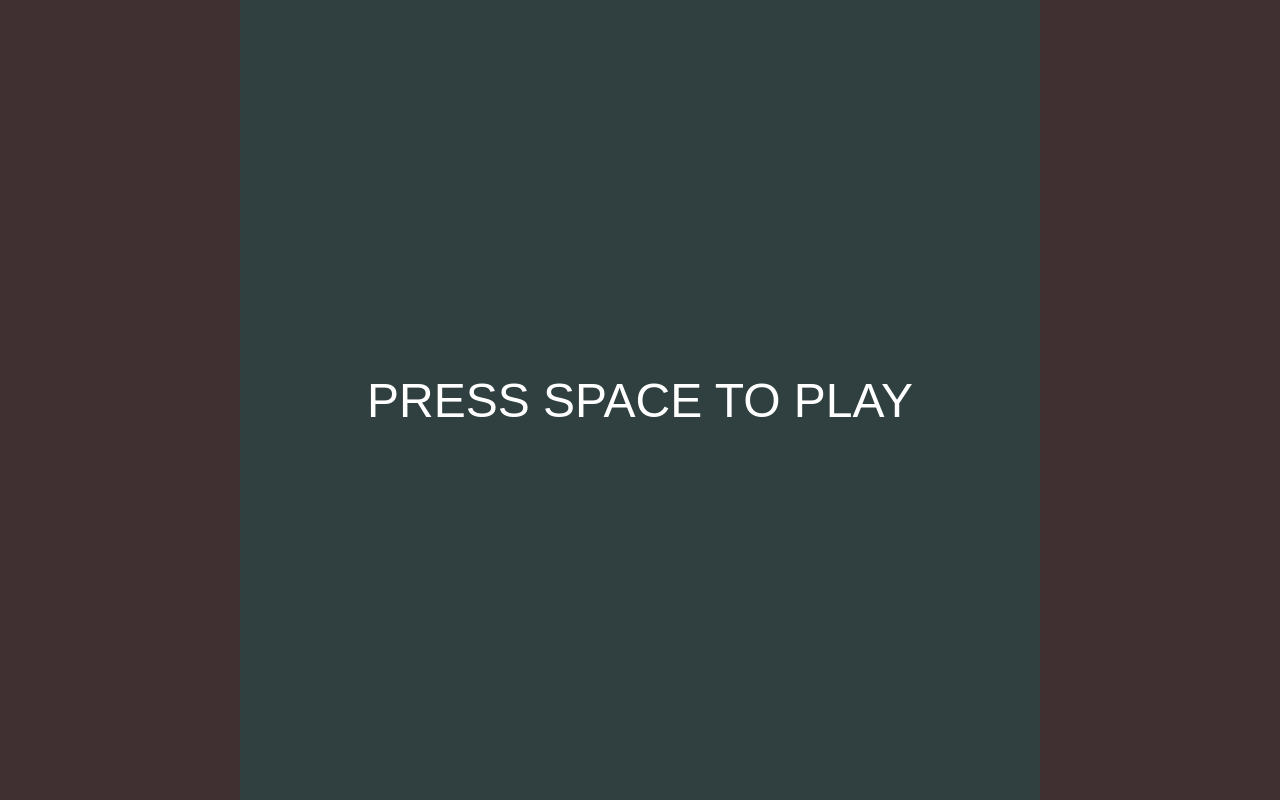
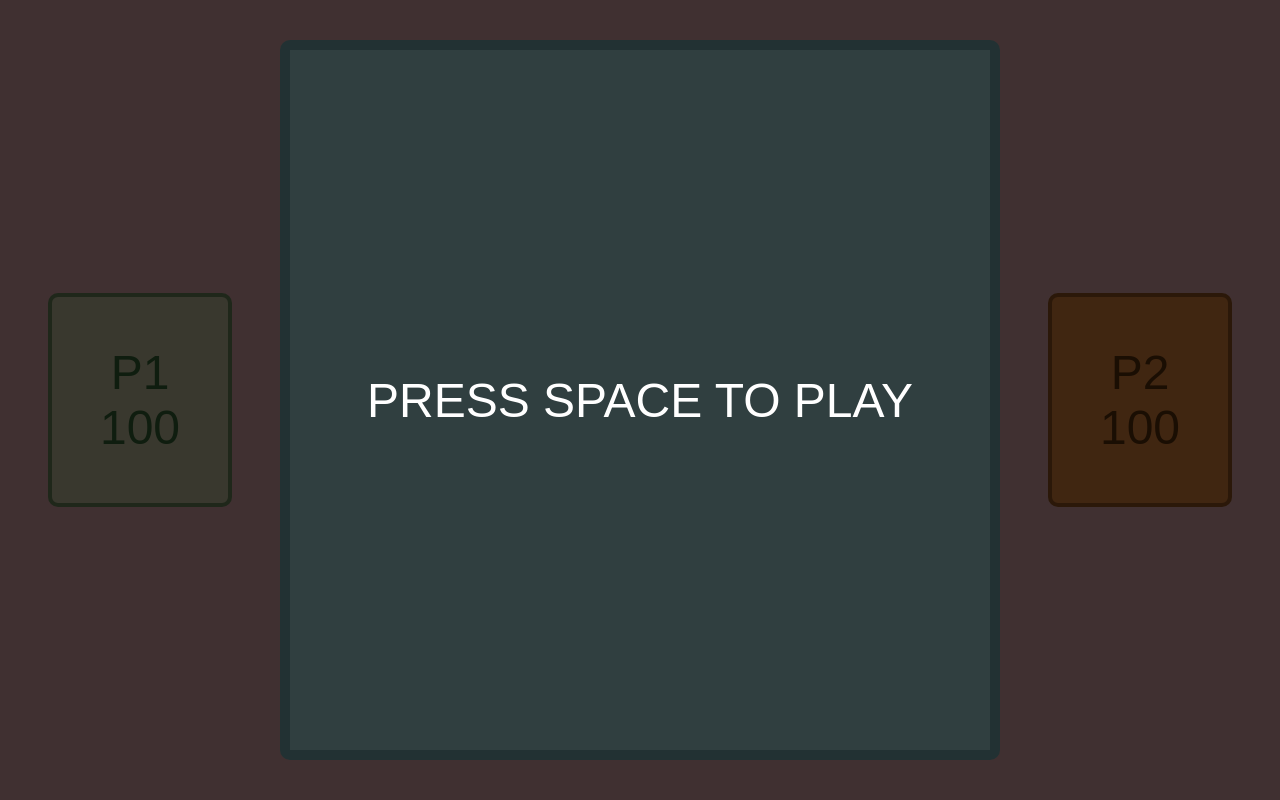
Before and after one commit to sonnybardhan/snake-mp-practice, a plain HTML site: page index.html in a window 1280 px wide. Drawn offline with Linux system fonts and the light colour scheme.

Commit message:
score display css, better styling

```diff
--- a/index.html
+++ b/index.html
@@ -14,13 +14,27 @@
 	<!-- <div class="overlay stack" id="crash-screen">
 		<p>GAME OVER. PRESS SPACE TO PLAY AGAIN</p>
 	</div> -->
+	<!-- <section class="header">
+		Snake!
+	</section> -->
 
+	<section class="container">
 	<div class="overlay" id="overlay">
-		<p>PRESS SPACE TO PLAY</p>
+		<p class="play">PRESS SPACE TO PLAY</p>
+		<!-- <p class="play-banner">PRESS SPACE TO PLAY</p> -->
+	</div>
+	<div class="scores player-1">
+		<p>P1</p>
+		<p>100</p>
 	</div>
 
 	<div class="" id="game-board"></div>
 
+	<div class="scores player-2">
+		<p>P2</p>
+		<p>100</p>
+	</div>
+	</section>
 </body>
 
 </html>
--- a/style/style.css
+++ b/style/style.css
@@ -1,6 +1,8 @@
 * {
 	box-sizing: border-box;
 	margin: 0 auto;
+	font-family: sans-serif;
+	font-weight: 100;
 }
 
 body {
@@ -10,51 +12,88 @@ body {
 	justify-content: center;
 	align-items: center;
 	margin: 0;
+	/* padding: 3em; */
 	overflow: hidden;
 	background-color: rgba(255, 162, 167, 0.664);
+	flex-direction: column;
+}
 
+.header {
+	display: block;
+	font-size: 3em;
+	display: flex;
+	height: 10%;
+	justify-content: center;
+	align-items: center;
+}
+
+.container {
+	display: flex;
+	justify-content: center;
+	width: 100%;
+	align-items: center;
+	align-content: space-around;
+}
+
+.scores {
+	display: flex;
+	flex-direction: column;
+	justify-content: center;
+	align-items: center;
+
+	font-size: 3rem;
+	/* background-color: aliceblue; */
+	padding: 3rem;
+	border-radius: .625rem;
+}
+
+.player-1 {
+	background-color: rgba(215, 236, 176, 0.671);
+	border: .3rem solid rgba(19, 88, 28, 0.493);
+	color: rgba(19, 88, 28, 0.808);
+}
+
+.player-2 {
+	background-color: rgb(255, 152, 67);
+	border: .3rem solid rgba(73, 33, 0, 0.466);
+	color: rgba(73, 33, 0, 0.822);
 }
 
 #game-board {
 	background-color: rgb(193, 250, 255);
-	width: 100vmin;
-	height: 100vmin;
+	border: .625em solid rgba(62, 130, 138, 0.445);
+	width: 90vmin;
+	height: 90vmin;
 	display: grid;
 	grid-template-columns: repeat(21, 1fr);
 	grid-template-rows: repeat(21, 1fr);
+	border-radius: .625rem;
+	margin: 0;
 }
 
 .snake-1 {
 	background-color: rgba(215, 236, 176, 0.671);
-	/* border: 5px solid rgba(19, 88, 28, 0.945); */
-	border: .313em solid rgba(19, 88, 28, 0.945);
-	/* margin: .5px; */
+	border: .313em solid rgba(19, 88, 28, 0.493);
 	margin: .031em;
-	/* border-radius: 10px; */
 	border-radius: .625em;
 }
 
 .snake-head-1 {
 	background-color: rgba(104, 173, 90, 0.774);
-	/* border: 5px solid rgba(19, 88, 28, 0.945); */
-	border: .313em solid rgba(19, 88, 28, 0.945);
+	border: .313em solid rgba(19, 88, 28, 0.493);
 	animation: head .350s ease-in 1 forwards;
 }
 
 .snake-2 {
 	background-color: rgb(255, 152, 67);
-	/* border: 5px solid rgb(73, 33, 0); */
-	border: .313em solid rgb(73, 33, 0);
-	/* margin: .5px; */
+	border: .313em solid rgba(73, 33, 0, 0.466);
 	margin: .031em;
-	/* border-radius: 10px; */
 	border-radius: .625em;
 }
 
 .snake-head-2 {
 	background-color: rgba(206, 93, 0, 0.904);
-	/* border: 5px solid rgb(73, 33, 0); */
-	border: .313em solid rgb(73, 33, 0);
+	border: .313em solid rgba(73, 33, 0, 0.466);
 	animation: head .350s ease-in 1 forwards;
 }
 
@@ -81,12 +120,10 @@ body {
 
 @keyframes head {
 	0% {
-		/* opacity: .25; */
 		transform: scale(1)
 	}
 
 	55% {
-		/* opacity: 1; */
 		transform: scale(1.25)
 	}
 }
@@ -96,11 +133,8 @@ body {
 
 .food {
 	background-color: rgb(184, 146, 189);
-	/* border: 5px solid rgba(115, 74, 121, 0.692); */
-	border: .313em solid rgba(115, 74, 121, 0.692);
-	/* margin: .5px; */
+	border: .313em solid rgba(115, 74, 121, 0.486);
 	margin: .031em;
-	/* border-radius: 10px; */
 	border-radius: .625em;
 	z-index: 1;
 	animation: food .350s ease-in infinite alternate;
@@ -108,28 +142,22 @@ body {
 
 @keyframes food {
 	0% {
-		/* transform: scale(.75); */
 		transform: scale(1);
 	}
 
 	25%,
 	55% {
-		/* transform: scale(1); */
 		transform: scale(1.25);
 	}
 
 	100% {
-		/* transform: scale(.75); */
 		transform: scale(1);
 	}
 }
 
 .overlay {
 	position: absolute;
-	/* background-color: rgba(255, 255, 255, 0.781); */
-	/* background-color: rgba(255, 255, 255); */
 	background-color: rgba(0, 0, 0, 0.750);
-
 	top: 0;
 	left: 0;
 	height: 100vh;
@@ -142,18 +170,15 @@ body {
 
 }
 
-p {
+.play {
 	display: flex;
 	height: 100vh;
 	width: 100vw;
 	justify-content: center;
 	align-items: center;
 	align-content: center;
-	font-family: sans-serif;
-	font-weight: 100;
 	font-size: 3rem;
 	color: rgb(255, 255, 255);
-	/* background-color: rgba(0, 0, 0, 0.884); */
 	animation: p-animate 1s ease-in-out infinite alternate;
 }
 
```
